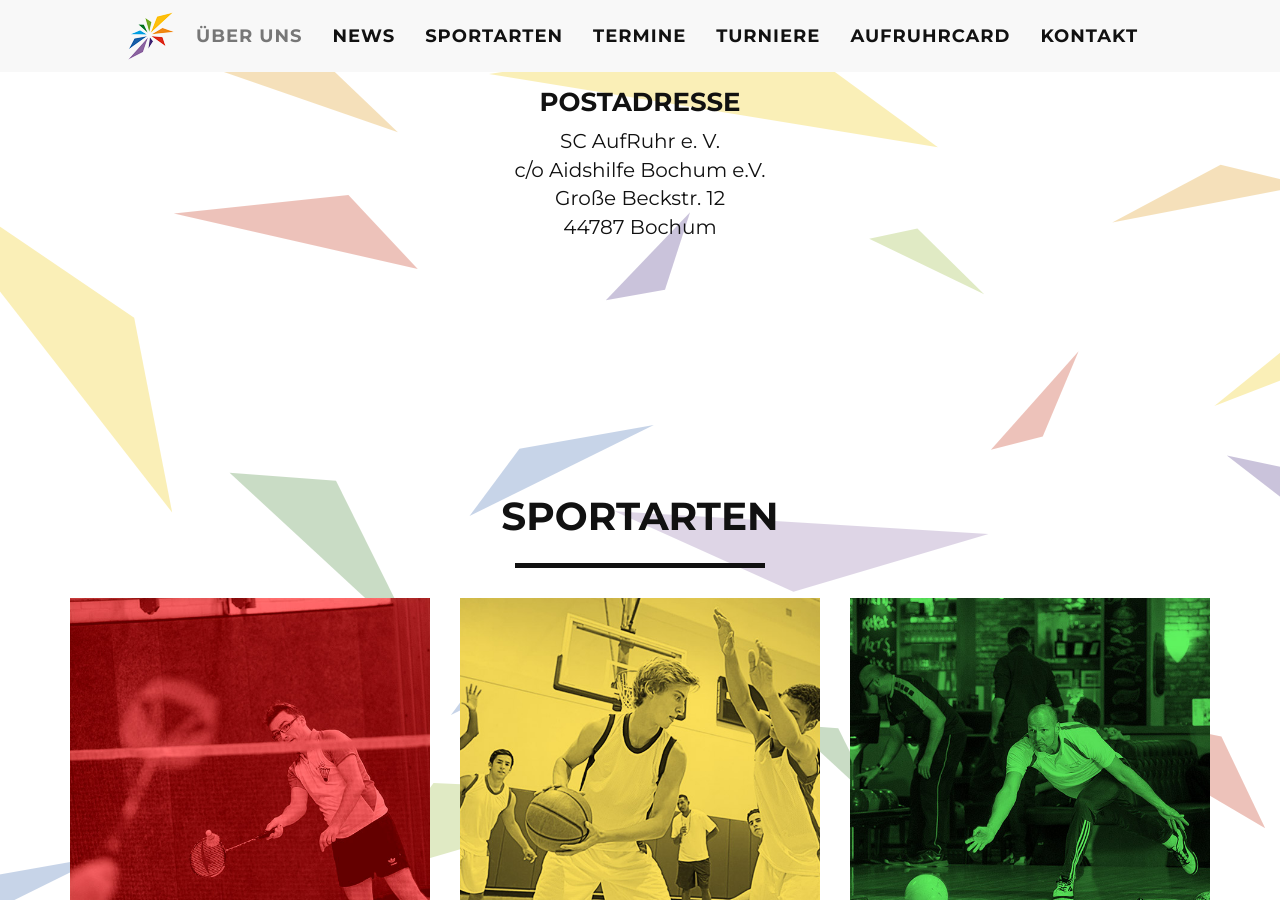
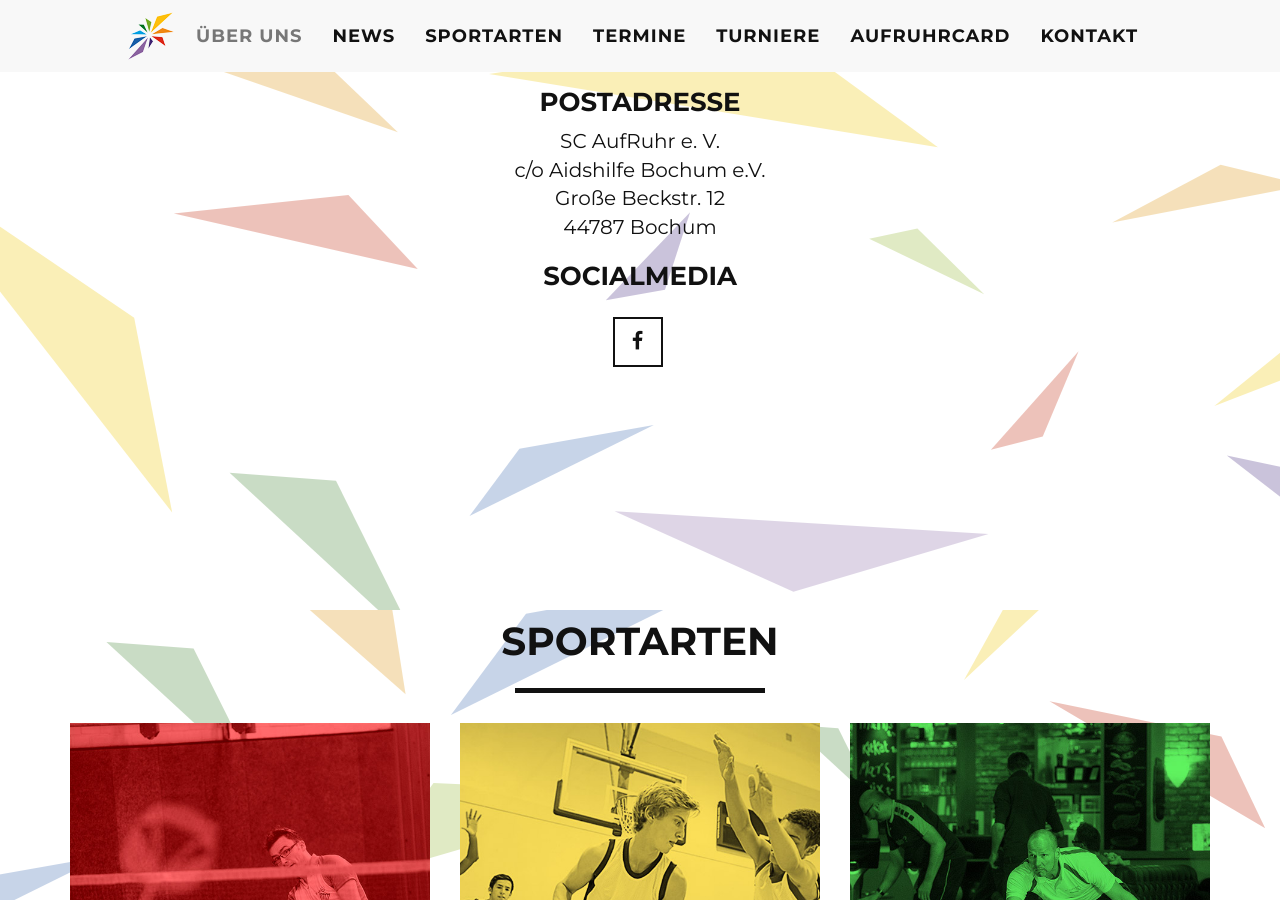
Before and after one commit to scarweb/scarweb.github.io, a Jekyll site: the page built from index.html, in a window 1280 px wide and 900 px high, scrolled down 1190 px. Built offline with Jekyll 4.4.1, drawn with Linux system fonts in a browser that asks for light colours.

Commit message:
Update about.html

```diff
--- a/_includes/about.html
+++ b/_includes/about.html
@@ -24,6 +24,16 @@
                        Große Beckstr. 12<br>
                        44787 Bochum<br>
                     </p>
+                      <h3>{{ site.footer.social }}</h3>
+                       <ul class="list-inline">
+                        {% for network in site.social %}
+                        <li>
+                        <a href="{{ network.url }}" class="btn-social btn-outline">
+                        <i class="fa fa-{{ network.title }}"></i>
+                        </a>
+                        </li>
+                        {% endfor %}
+                      </ul>
                 </div>
             </div>
         </div>
```
